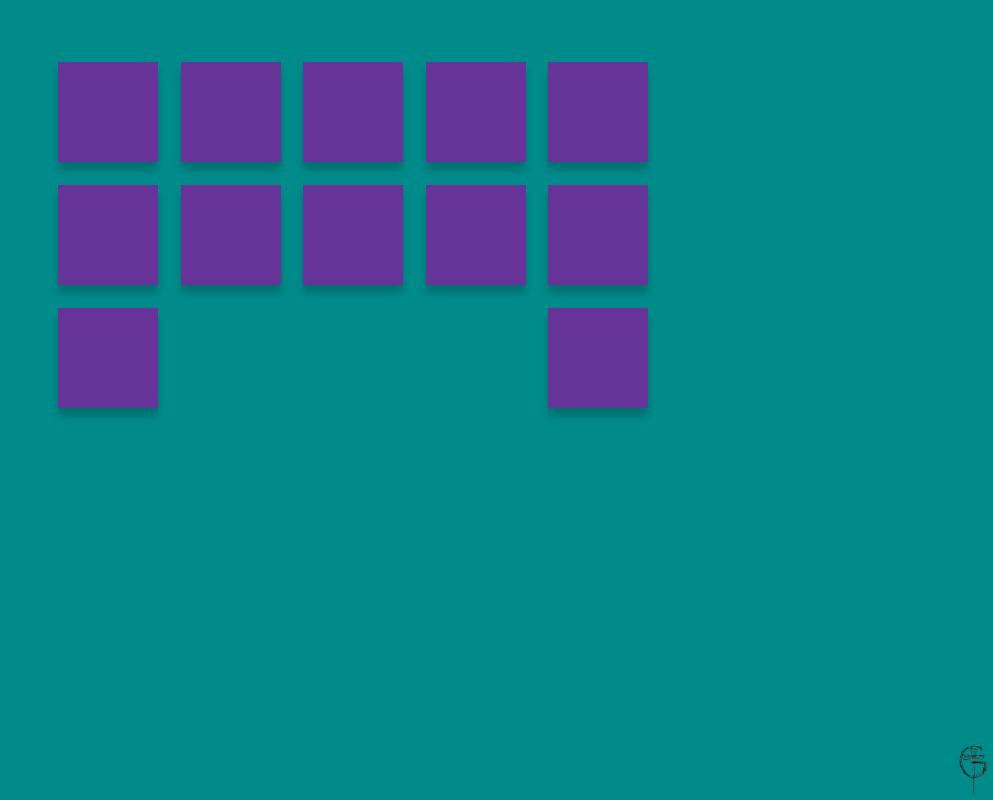
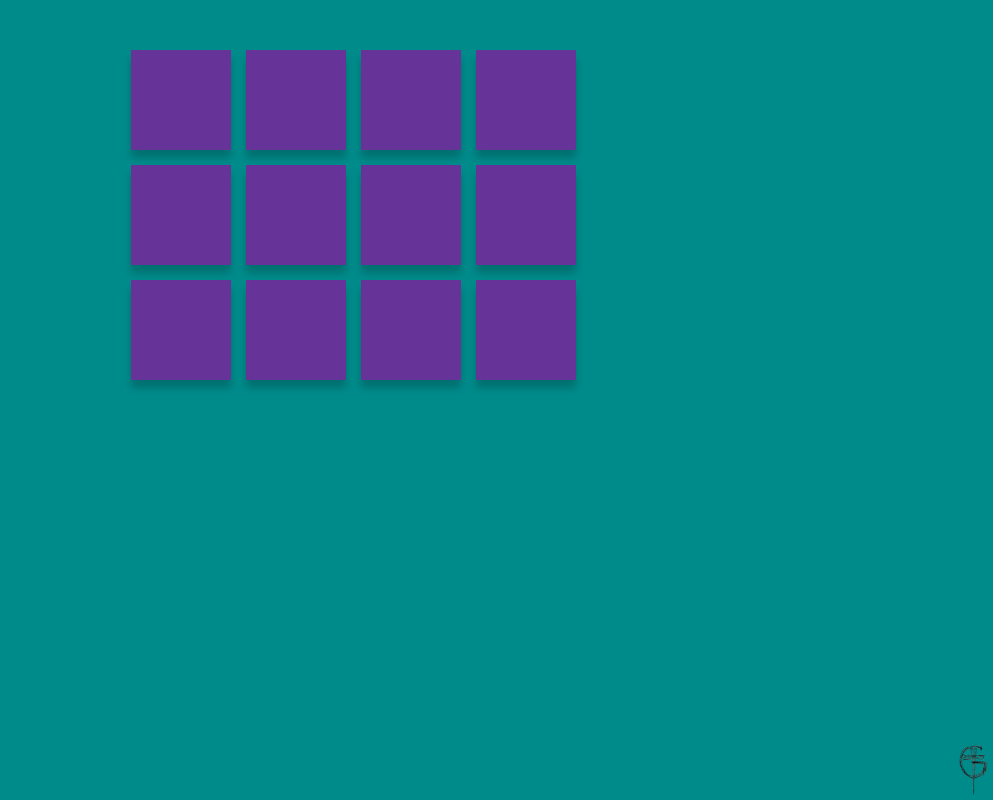
Before and after one commit to todorgarnev/memory-cards, a React (Create React App) app: page / in a window 1280 px wide. Shown: the whole page, without its empty margins (287-1280 px from the left). Built offline with nearby package versions, Linux system fonts and the light colour scheme.

Commit message:
Replaced flex with grid.

```diff
--- a/src/App.scss
+++ b/src/App.scss
@@ -2,14 +2,14 @@
   padding: 5rem;
 
   .game {
-    // use grid maybe
-    display: flex;
-    justify-content: space-between;
-    align-items: center;
-    flex-wrap: wrap;
+    display: grid;
+    grid-template-columns: repeat(auto-fill, 10rem);
+    grid-template-rows: repeat(auto-fill, 10rem);
+    justify-content: center;
+    gap: 1.5rem;
     margin: 0 auto;
     width: 50%;
-    height: 37rem;
+    max-width: 50rem;
 
     &.blocked {
       pointer-events: none;
--- a/src/components/card/Card.scss
+++ b/src/components/card/Card.scss
@@ -42,7 +42,7 @@
   }
 
   &.inactive {
-    animation: pulse 1s linear 0.8s forwards;
+    animation: rotate 1s linear 0.8s forwards;
   }
 
   &.selected {
```
